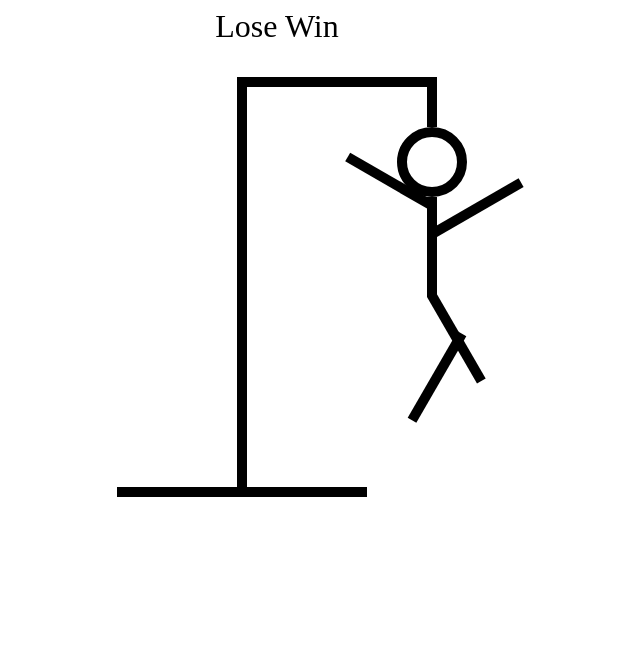
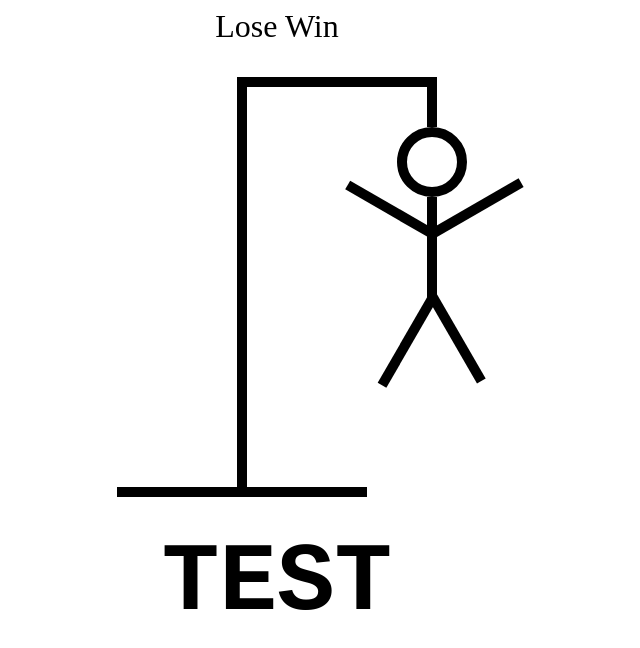
Before and after one commit to agt1984/HangMan, a React (Vite) app: page / in a window 1280 px wide. Shown: the top 648 px of the page, without its empty margins (363-1003 px from the left). Built offline with nearby package versions, Linux system fonts and the light colour scheme; the HTML template or start-up script is replaced by a standard one.

Commit message:
modifications on hangmanWord file

```diff
--- a/src/HangmanDrawing.tsx
+++ b/src/HangmanDrawing.tsx
@@ -47,7 +47,7 @@ const LEFT_ARM = (
             height: "10px",
             background: "black",
             position: "absolute",
-            top: "100px",
+            top: "128px",
             right: "-4px",
             rotate: "30deg",
             transformOrigin: "rigth bottom",
@@ -77,8 +77,8 @@ const LEFT_LEG = (
             height: "10px",
             background: "black",
             position: "absolute",
-            top: "295px",
-            right: "-50px",
+            top: "260px",
+            right: "-20px",
             rotate: "-60deg",
             transformOrigin: "rigth bottom",
         }}
--- a/src/HangmanWord.tsx
+++ b/src/HangmanWord.tsx
@@ -1,3 +1,5 @@
 export function HangmanWord() {
-
+    return <div style={{ display: "flex", gap: ".25em", fontSize: "6rem", fontWeight:"bold", textTransform:"uppercase", fontFamily:"monospace" }}>
+        Test
+    </div>
 }
```
